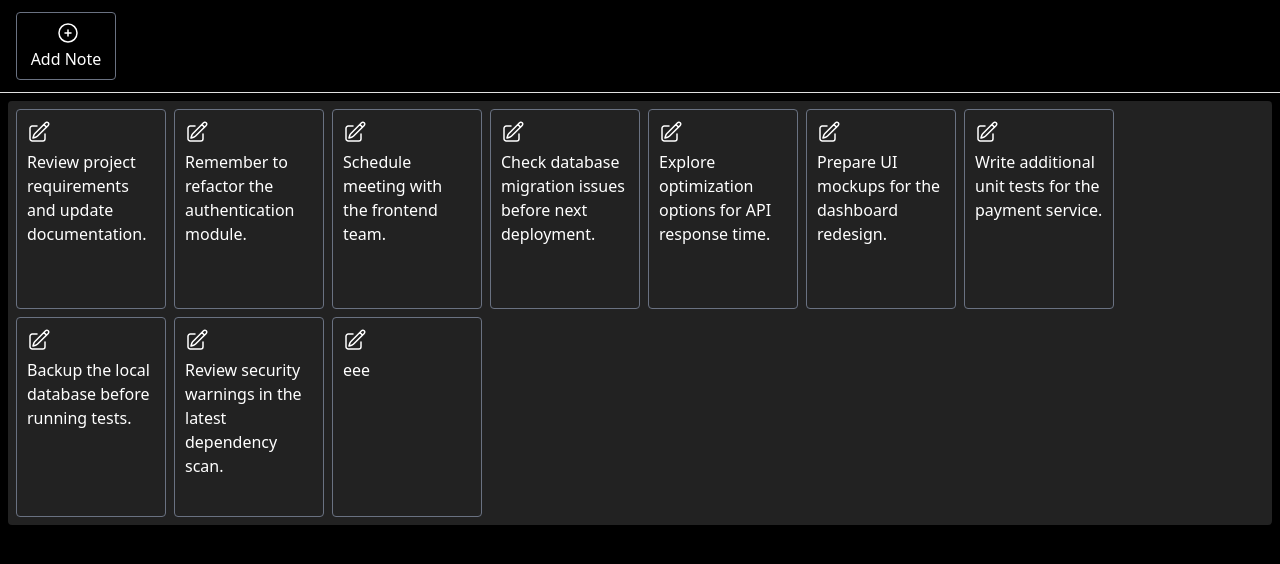
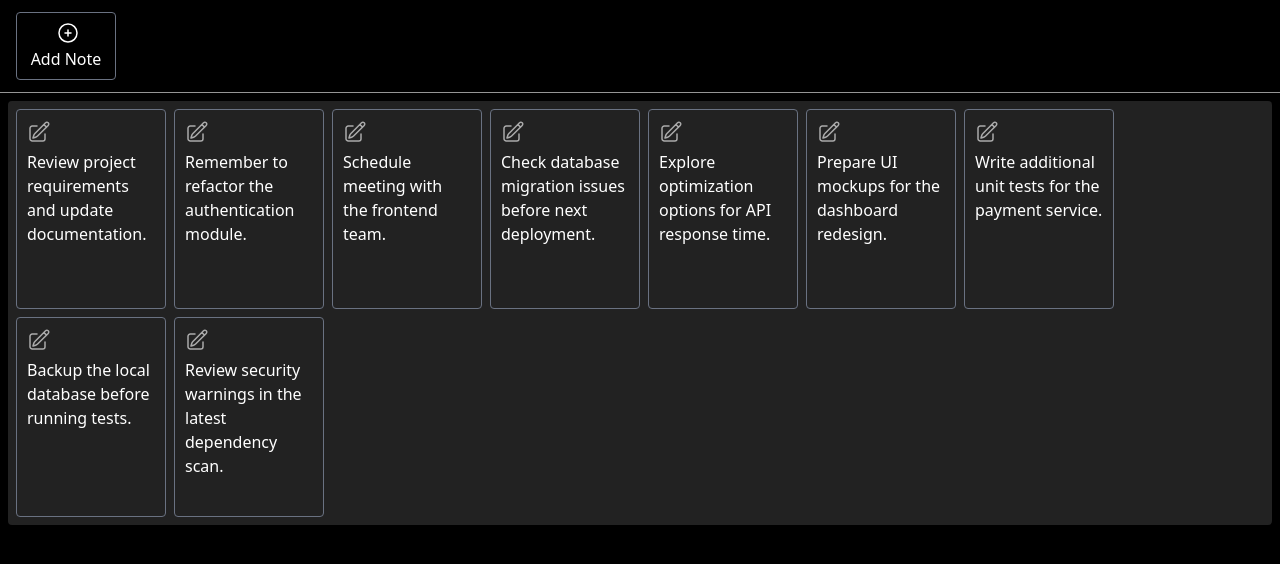
Before and after one commit to ahmedsalama0/insight-board, a Next.js app: page /notes in a window 1280 px wide. Shown: the top 564 px of the page. Built offline with nearby package versions, Linux system fonts and the light colour scheme; data requests are answered from the project's data file; what @mui/material-nextjs would draw is missing.

Commit message:
feature/added - createnote

```diff
--- a/app/hooks/useNotesData.ts
+++ b/app/hooks/useNotesData.ts
@@ -1,7 +1,6 @@
 import { useMutation, useQuery } from '@tanstack/react-query';
 import { BASE_URL } from '../global/constants';
 import axios from 'axios';
-import { Note } from '../tasks/models/types.model';
 
 import { createNote as generateNote } from '../utilities/helpers';
 
--- a/app/notes/page.tsx
+++ b/app/notes/page.tsx
@@ -8,7 +8,7 @@ export default function Page() {
       <header className="@container">
         <NotesPageHeader />
       </header>
-      <Divider sx={{ backgroundColor: '#fff' }} />
+      <Divider sx={{ backgroundColor: '#aaa' }} />
       <NotesPageBody />
     </div>
   );
--- a/app/ui/components/NoteCard.tsx
+++ b/app/ui/components/NoteCard.tsx
@@ -2,8 +2,8 @@
 import PenIcon from '../icons/PenIcon';
 export default function NoteCard({ content }: { content: string }) {
   return (
-    <div className="overflow-x-hidden overflow-y-scroll  border border-gray-500 p-2.5 w-[150px] h-[200px] rounded">
-      <button>
+    <div className="overflow-x-hidden overflow-y-scroll  border border-gray-500 p-2.5 w-[150px] h-[200px] rounded hover:border-rose-500">
+      <button className="stroke-[#aaa] hover:stroke-rose-600">
         <PenIcon />
       </button>
 
--- a/app/ui/components/NotesPageBody.tsx
+++ b/app/ui/components/NotesPageBody.tsx
@@ -34,11 +34,14 @@ export default function NotesPageBody() {
       </div>
     );
 
+  if (data?.data.length === 0) return <div>No data to display!</div>;
+
   return (
     <div className="@container flex flex-wrap  gap-2 m-2 p-2 h-full rounded bg-[#222]">
-      {data?.data.map((note: Note) => (
-        <NoteCard key={note.id} content={note.content} />
-      ))}
+      {data?.data.map((note: any) => {
+        console.log(note);
+        return <NoteCard key={note?.id} content={note?.content} />;
+      })}
     </div>
   );
 }
--- a/app/ui/components/NotesPageHeader.tsx
+++ b/app/ui/components/NotesPageHeader.tsx
@@ -1,12 +1,14 @@
 'use client';
+import { useNotesCreateData } from '@/app/hooks/useNotesData';
 import { PlusIcon } from '../icons/PlusIcon';
 
 export default function NotesPageHeader() {
+  const { mutate: mutateTaskCreate } = useNotesCreateData();
   return (
     <div>
       <div
         onClick={() => {
-          console.log('clicked');
+          mutateTaskCreate();
         }}
         className="flex gap-1.5 flex-col border-gray-500 border-1 p-2 w-[100px] m-3 ms-4 rounded items-center hover:bg-[#777] "
       >
--- a/app/ui/icons/PenIcon.tsx
+++ b/app/ui/icons/PenIcon.tsx
@@ -7,7 +7,6 @@ export default function PenIcon() {
       fill="none"
       viewBox="0 0 24 24"
       strokeWidth={1.5}
-      stroke="currentColor"
       className="size-6"
     >
       <path
--- a/app/utilities/helpers.ts
+++ b/app/utilities/helpers.ts
@@ -1,3 +1,4 @@
+'use client';
 import { Note } from '../tasks/models/types.model';
 import { generateId } from '../tasks/page';
 
--- a/db.json
+++ b/db.json
@@ -147,12 +147,7 @@
     {
       "id": 9,
       "content": "Review security warnings in the latest dependency scan."
-    },
-    {
-      "id": 10,
-      "content": "eee"
     }
   ],
-
   "users": []
 }
```
